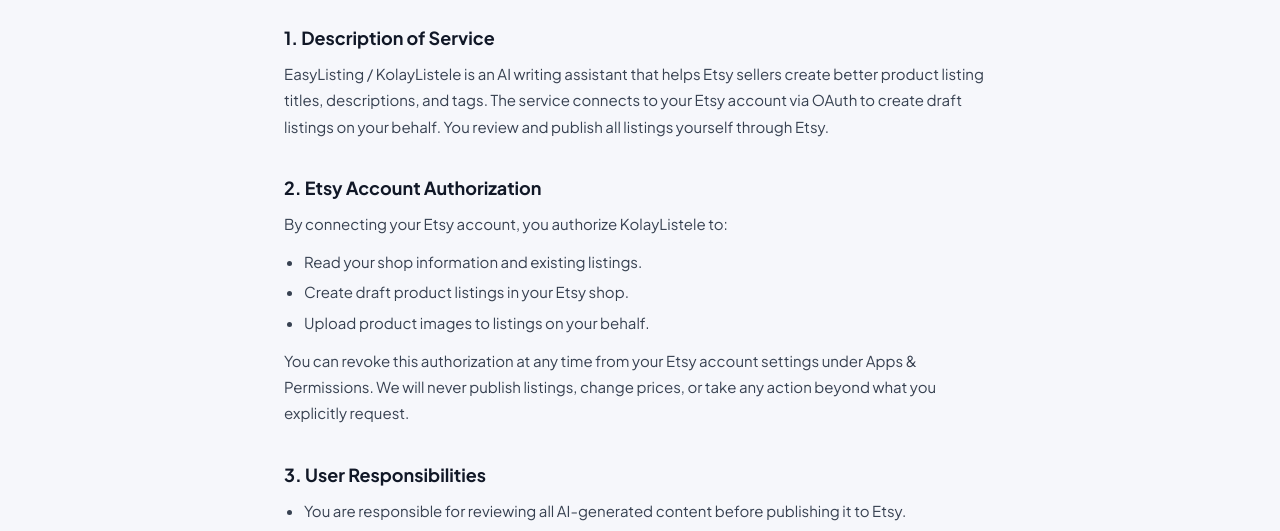
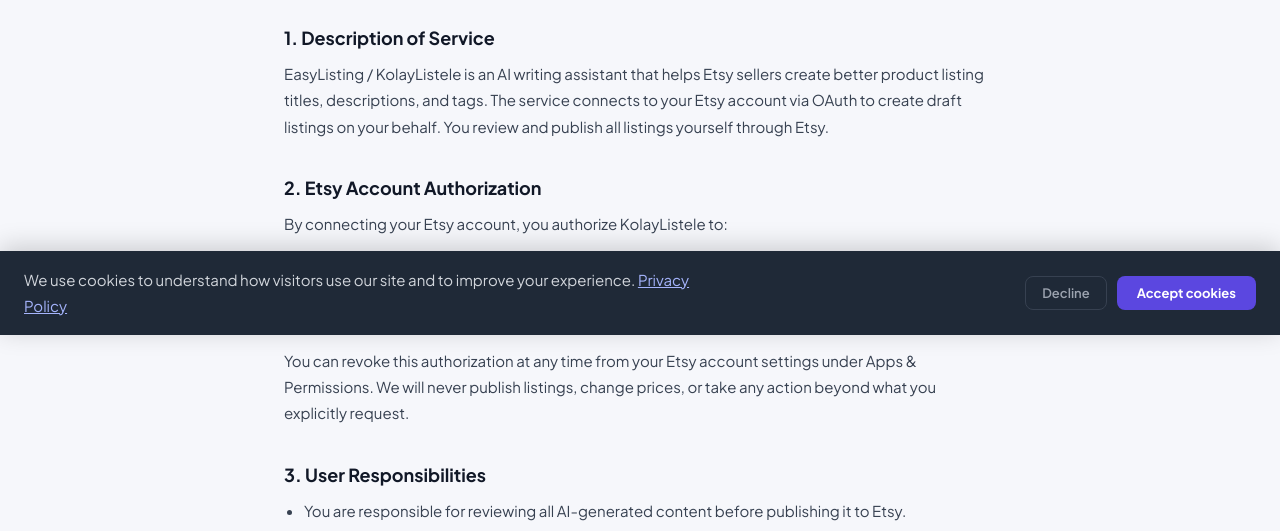
Before and after one commit to theBCA/easylisting, a Flask app: page /terms in a window 1280 px wide. Shown: the part 465-996 px from the top of the page. Run offline with Flask 3, Linux system fonts and the light colour scheme; some libraries are stand-ins or nearby versions.

Commit message:
add: GA4 Consent Mode v2 + multilingual cookie consent banner
- _gtag.html: initialize analytics_storage as denied by default; grant
  immediately on page load if user previously accepted (localStorage).
- _consent_banner.html: fixed-bottom banner with Accept/Decline buttons,
  EN/DE/TR copy based on domain/stored language, calls gtag consent update
  on user action. Included before </body> on all 8 public templates.
- Satisfies GA4 Consent Mode v2 for EEA/GDPR compliance.

```diff
--- /dev/null
+++ b/web/templates/_consent_banner.html
@@ -0,0 +1,75 @@
+<style nonce="{{ csp_nonce }}">
+#cookieBanner {
+  position: fixed; bottom: 0; left: 0; right: 0; z-index: 9999;
+  background: #1f2937; color: #f9fafb;
+  padding: 16px 24px;
+  display: flex; align-items: center; justify-content: space-between;
+  gap: 20px; flex-wrap: wrap;
+  font-family: inherit; font-size: 13px; line-height: 1.5;
+  box-shadow: 0 -4px 24px rgba(0,0,0,.18);
+}
+#cookieBanner p { margin: 0; max-width: 680px; color: #d1d5db; }
+#cookieBanner a { color: #a5b4fc; text-decoration: underline; }
+#cookieBanner .cb-btns { display: flex; gap: 10px; flex-shrink: 0; }
+#cookieBanner .cb-accept {
+  background: #5B47E0; color: #fff; border: none;
+  padding: 8px 20px; border-radius: 8px; font-size: 13px; font-weight: 700;
+  cursor: pointer; font-family: inherit;
+}
+#cookieBanner .cb-accept:hover { background: #4a38c7; }
+#cookieBanner .cb-decline {
+  background: transparent; color: #9ca3af; border: 1px solid #374151;
+  padding: 8px 16px; border-radius: 8px; font-size: 13px; font-weight: 600;
+  cursor: pointer; font-family: inherit;
+}
+#cookieBanner .cb-decline:hover { color: #d1d5db; border-color: #6b7280; }
+</style>
+
+<div id="cookieBanner" style="display:none;">
+  <p id="cbText">
+    We use cookies to understand how visitors use our site and to improve your experience.
+    <a href="/privacy" id="cbPrivacyLink">Privacy Policy</a>
+  </p>
+  <div class="cb-btns">
+    <button class="cb-decline" onclick="handleConsent(false)" id="cbDecline">Decline</button>
+    <button class="cb-accept" onclick="handleConsent(true)" id="cbAccept">Accept cookies</button>
+  </div>
+</div>
+
+<script nonce="{{ csp_nonce }}">
+(function () {
+  var _key = 'el_cookie_consent';
+  var _stored = localStorage.getItem(_key);
+  if (_stored !== null) return; // already decided — don't show banner
+
+  var banner = document.getElementById('cookieBanner');
+  if (banner) banner.style.display = 'flex';
+
+  // Translate banner text if language is already known
+  var _isTr = /kolaylistele/.test(location.hostname);
+  var _lang = localStorage.getItem(_isTr ? 'kolaylistele_lang' : 'easylisting_lang') || (_isTr ? 'tr' : 'en');
+  var _copy = {
+    tr: { text: 'Sitemizin nasıl kullanıldığını anlamak ve deneyiminizi iyileştirmek için çerezler kullanıyoruz.', privacy: 'Gizlilik Politikası', accept: 'Çerezleri kabul et', decline: 'Reddet' },
+    de: { text: 'Wir verwenden Cookies, um zu verstehen, wie Besucher unsere Website nutzen und um dein Erlebnis zu verbessern.', privacy: 'Datenschutz', accept: 'Cookies akzeptieren', decline: 'Ablehnen' },
+    en: { text: 'We use cookies to understand how visitors use our site and to improve your experience.', privacy: 'Privacy Policy', accept: 'Accept cookies', decline: 'Decline' }
+  };
+  var c = _copy[_lang] || _copy.en;
+  var textEl = document.getElementById('cbText');
+  if (textEl) textEl.innerHTML = c.text + ' <a href="/privacy" id="cbPrivacyLink">' + c.privacy + '</a>';
+  var accEl = document.getElementById('cbAccept');
+  if (accEl) accEl.textContent = c.accept;
+  var decEl = document.getElementById('cbDecline');
+  if (decEl) decEl.textContent = c.decline;
+})();
+
+function handleConsent(accepted) {
+  localStorage.setItem('el_cookie_consent', accepted ? 'granted' : 'denied');
+  var banner = document.getElementById('cookieBanner');
+  if (banner) banner.style.display = 'none';
+  if (typeof gtag === 'function') {
+    gtag('consent', 'update', {
+      analytics_storage: accepted ? 'granted' : 'denied'
+    });
+  }
+}
+</script>
--- a/web/templates/_gtag.html
+++ b/web/templates/_gtag.html
@@ -3,6 +3,18 @@
 <script nonce="{{ csp_nonce }}">
   window.dataLayer = window.dataLayer || [];
   function gtag(){dataLayer.push(arguments);}
+
+  // Consent Mode v2 — deny by default, grant after user accepts
+  var _consentKey = 'el_cookie_consent';
+  var _consent = localStorage.getItem(_consentKey);
+  gtag('consent', 'default', {
+    analytics_storage:   _consent === 'granted' ? 'granted' : 'denied',
+    ad_storage:          'denied',
+    ad_user_data:        'denied',
+    ad_personalization:  'denied',
+    wait_for_update:     500
+  });
+
   gtag('js', new Date());
   gtag('config', 'G-W32V01W3L2');
 </script>
--- a/web/templates/bulk.html
+++ b/web/templates/bulk.html
@@ -662,5 +662,6 @@ document.getElementById('resultGrid')?.addEventListener('click', e => {
 });
 </script>
 {% include "_feedback_widget.html" %}
+{% include '_consent_banner.html' %}
 </body>
 </html>
--- a/web/templates/connect.html
+++ b/web/templates/connect.html
@@ -315,5 +315,6 @@ setLang(saved);
 // ensure Etsy check is visible on load
 document.querySelector('#btn-etsy .platform-check').style.display = 'flex';
 </script>
+{% include '_consent_banner.html' %}
 </body>
 </html>
--- a/web/templates/index.html
+++ b/web/templates/index.html
@@ -2812,5 +2812,6 @@ function showErr(el, msg) {
 }
 </script>
 {% include "_feedback_widget.html" %}
+{% include '_consent_banner.html' %}
 </body>
 </html>
--- a/web/templates/listings.html
+++ b/web/templates/listings.html
@@ -293,5 +293,6 @@ document.querySelectorAll('.card-img img').forEach(img => {
 });
 </script>
 {% include "_feedback_widget.html" %}
+{% include '_consent_banner.html' %}
 </body>
 </html>
--- a/web/templates/photo_set.html
+++ b/web/templates/photo_set.html
@@ -850,5 +850,6 @@ applyLang();
 renderCredits();
 </script>
 {% include "_feedback_widget.html" %}
+{% include '_consent_banner.html' %}
 </body>
 </html>
--- a/web/templates/privacy.html
+++ b/web/templates/privacy.html
@@ -92,5 +92,6 @@ footer { text-align:center; padding:32px; font-size:13px; color:var(--muted); bo
   <a href="mailto:info@kolaylistele.com">info@kolaylistele.com</a></p>
 </div>
 <footer>© 2025 EasyListing / KolayListele. All rights reserved.</footer>
+{% include '_consent_banner.html' %}
 </body>
 </html>
--- a/web/templates/terms.html
+++ b/web/templates/terms.html
@@ -95,5 +95,6 @@ footer { text-align:center; padding:32px; font-size:13px; color:var(--muted); bo
   © 2025 EasyListing / KolayListele. All rights reserved.<br>
   <span style="font-size:12px;color:#9CA3AF;">The term "Etsy" is a trademark of Etsy, Inc. This application uses Etsy's API but is not endorsed or certified by Etsy.</span>
 </footer>
+{% include '_consent_banner.html' %}
 </body>
 </html>
--- a/web/templates/upgrade.html
+++ b/web/templates/upgrade.html
@@ -643,5 +643,6 @@ document.addEventListener('click', e => {
 });
 </script>
 {% include "_feedback_widget.html" %}
+{% include '_consent_banner.html' %}
 </body>
 </html>
```
Also changed, not shown: CHANGELOG.md.
